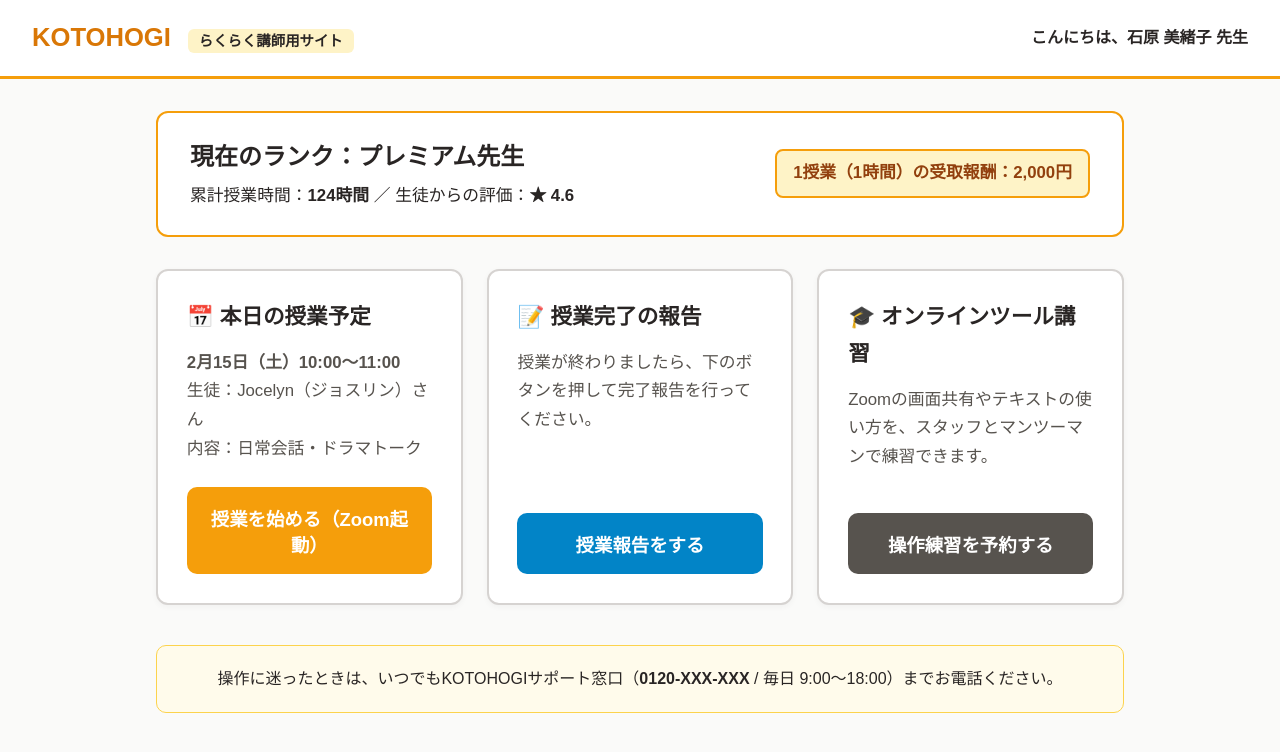
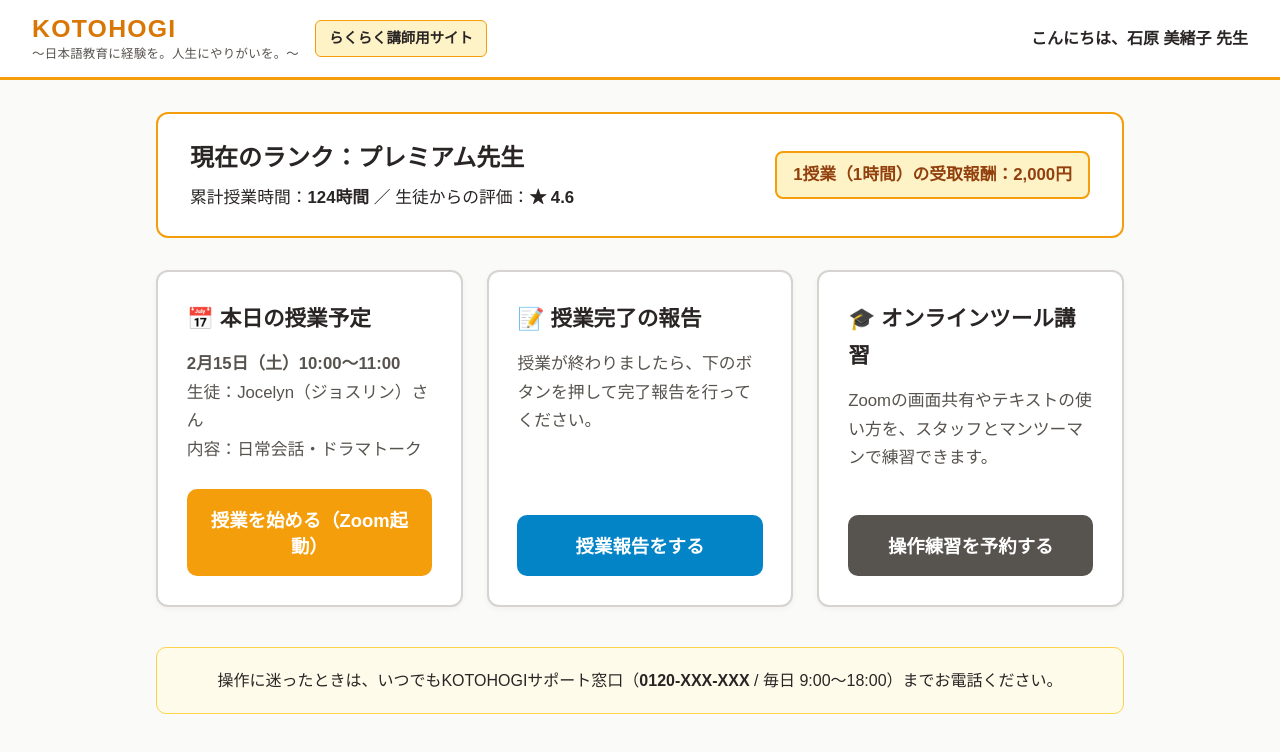
Before and after one commit to kodamafamily/kotohogi-web, a plain HTML site: page teacher.html in a window 1280 px wide. Drawn offline with Linux system fonts and the light colour scheme.

Commit message:
Update teacher.html
ヘッダー左上の「KOTOHOGI」の下に、生徒用と同じ理念である「〜日本語教育に経験を。人生にやりがいを。〜」を配置した最新版

```diff
--- a/teacher.html
+++ b/teacher.html
@@ -23,22 +23,41 @@
     header {
       background: #fff;
       border-bottom: 3px solid var(--primary);
-      padding: 1rem 2rem;
+      padding: 0.9rem 2rem;
       display: flex;
       justify-content: space-between;
       align-items: center;
+      flex-wrap: wrap;
+      gap: 0.8rem;
+    }
+    .logo-area {
+      display: flex;
+      align-items: center;
+      gap: 1rem;
+      flex-wrap: wrap;
     }
     .logo {
-      font-size: 1.6rem;
+      font-size: 1.55rem;
       font-weight: bold;
       color: var(--primary-dark);
+      letter-spacing: 0.05em;
+      line-height: 1.25;
     }
     .logo span {
+      display: block;
+      font-size: 0.78rem;
+      color: var(--text-muted);
+      font-weight: normal;
+      letter-spacing: 0.02em;
+      margin-top: 0.1rem;
+    }
+    .role-badge {
       font-size: 0.9rem;
+      font-weight: bold;
       color: var(--text-main);
-      margin-left: 0.6rem;
       background: #fef3c7;
-      padding: 0.25rem 0.7rem;
+      border: 1px solid #f59e0b;
+      padding: 0.3rem 0.8rem;
       border-radius: 6px;
     }
     .container {
@@ -122,9 +141,12 @@
 <body>
 
   <header>
-    <div class="logo">
-      KOTOHOGI
-      <span>らくらく講師用サイト</span>
+    <div class="logo-area">
+      <div class="logo">
+        KOTOHOGI
+        <span>〜日本語教育に経験を。人生にやりがいを。〜</span>
+      </div>
+      <span class="role-badge">らくらく講師用サイト</span>
     </div>
     <div style="font-weight: bold; font-size: 1rem;">
       こんにちは、石原 美緒子 先生
```
